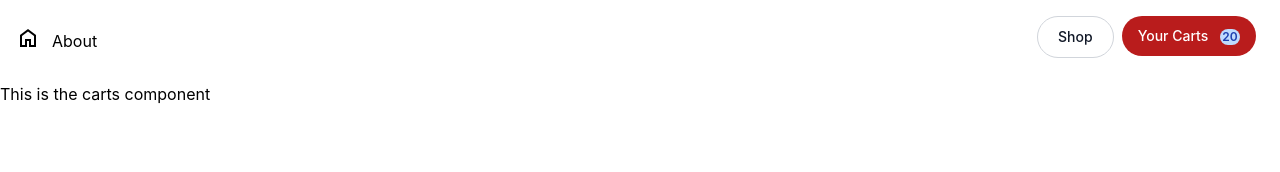
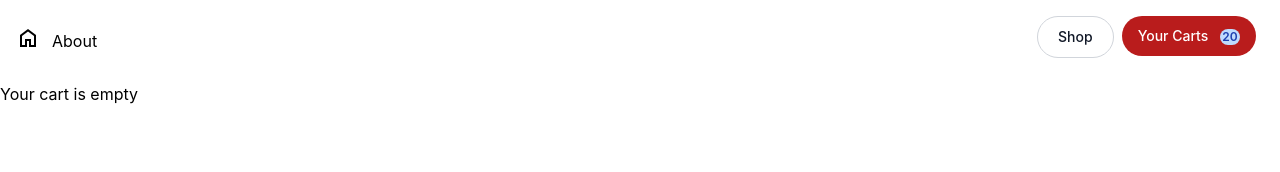
Before and after one commit to Sonickmumba/shopping-cart, a React (Vite) app: page /carts in a window 1280 px wide. Shown: the top 172 px of the page. Built offline with nearby package versions, Linux system fonts and the light colour scheme.

Commit message:
Carts component

```diff
--- a/package.json
+++ b/package.json
@@ -10,6 +10,7 @@
     "preview": "vite preview"
   },
   "dependencies": {
+    "prop-types": "^15.8.1",
     "react": "^18.2.0",
     "react-dom": "^18.2.0",
     "react-icons": "^4.11.0",
--- a/src/components/carts/Carts.jsx
+++ b/src/components/carts/Carts.jsx
@@ -1,9 +1,37 @@
-const Carts = () => {
+import PropTypes from "prop-types";
+
+const Carts = ({ cartData }) => {
+  // const { carts } = props;
+
+  // In Carts component
+  console.log("cartData in Carts:", cartData);
   return (
     <div>
-      This is the carts component
+      {cartData && cartData.length > 0 ? (
+        cartData.map((item) => (
+          <div key={item.id}>{item.title}</div>
+        ))
+      ) : (
+        <p>Your cart is empty</p>
+      )}
     </div>
   )
 }
 
+Carts.propTypes = {
+  cartData: PropTypes.arrayOf(
+    PropTypes.shape({
+      id: PropTypes.number.isRequired,
+      title: PropTypes.string.isRequired,
+      price: PropTypes.string.isRequired,
+      category: PropTypes.string.isRequired,
+      description: PropTypes.string.isRequired,
+      image: PropTypes.string.isRequired,
+      addedToCart: PropTypes.bool.isRequired,
+      cartNumber: PropTypes.number.isRequired,
+      // Add other properties as needed
+    })
+  ),
+};
+
 export default Carts
--- a/src/components/shop/Shop.jsx
+++ b/src/components/shop/Shop.jsx
@@ -1,4 +1,5 @@
 import { useEffect, useState } from "react"
+import Carts from "../carts/Carts";
 
 const Shop = () => {
   const [data, setData] = useState([]);
@@ -28,11 +29,27 @@ const Shop = () => {
       );
     }
   };
+  const handleChange = (e) => {
+    const productId = e.target.id;
+    const cartNumber = e.target.value;
+    console.log(cartNumber);
 
+    setCartData((prevCartData) =>
+      prevCartData.map((item) =>
+        item.id === productId ? { ...item, cartNumber: cartNumber } : item
+      )
+    );
+  };
 
-  console.log(cartData);
+  console.log("cartData in Shop:", cartData);
   return (
     <div className="grid grid-cols-1 sm:grid-cols-2 md:grid-cols-3 lg:grid-cols-4 xl:grid-cols-4 gap-4 p-2">
+      {cartData && cartData.length > 0 ? (
+        <Carts cartData={cartData} />
+      ) : (
+        <p>Your cart is empty</p>
+      )}
+
     {data.map((item) => (
         <div className="w-full max-w-sm bg-white border border-gray-200 rounded-lg shadow dark:bg-gray-800 dark:border-gray-700" key={item.id || item.title}>
             <a href="#">
@@ -53,7 +70,7 @@ const Shop = () => {
                 <div className="flex items-center justify-between">
                     <span className="text-xl font-bold text-gray-900 dark:text-white">${item.price}</span>
                     <div>
-                        <input type="number" id="small-input" min="0" className="block w-9 p-1 text-gray-900 border border-gray-300 rounded-lg bg-gray-50 sm:text-xs dark:bg-gray-700 dark:border-gray-600 dark:placeholder-gray-400 dark:text-white dark:focus:ring-blue-500 dark:focus:border-blue-500" />
+                      <input type="number" id={item.id} min="0" onChange={handleChange} className="block w-9 p-1 text-gray-900 border border-gray-300 rounded-lg bg-gray-50 sm:text-xs dark:bg-gray-700 dark:border-gray-600 dark:placeholder-gray-400 dark:text-white dark:focus:ring-blue-500 dark:focus:border-blue-500" />
                     </div>
                     <a href="#" id={item.id} className="text-white bg-blue-700 hover:bg-blue-800 focus:ring-4 focus:outline-none focus:ring-blue-300 font-medium rounded-lg text-sm px-4 py-2 text-center dark:bg-blue-600 dark:hover:bg-blue-700 dark:focus:ring-blue-800" onClick={() => handleClickButton(item.id)}>Add to cart</a>
                 </div>
```
Also changed, not shown: 1 other file (tests, documents, lock files or other folders).
